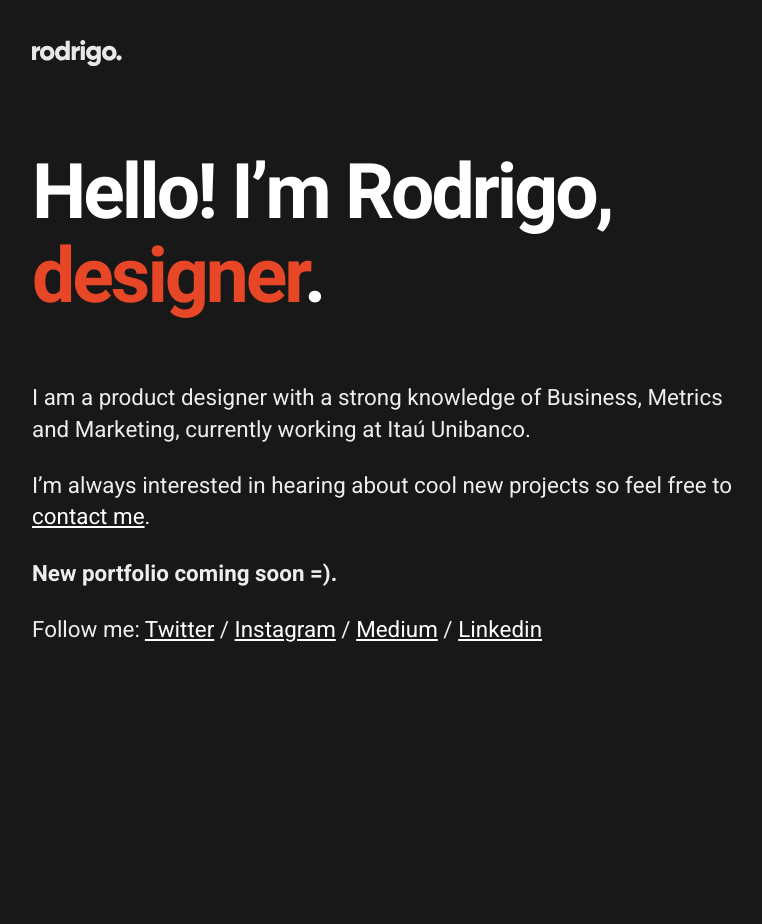
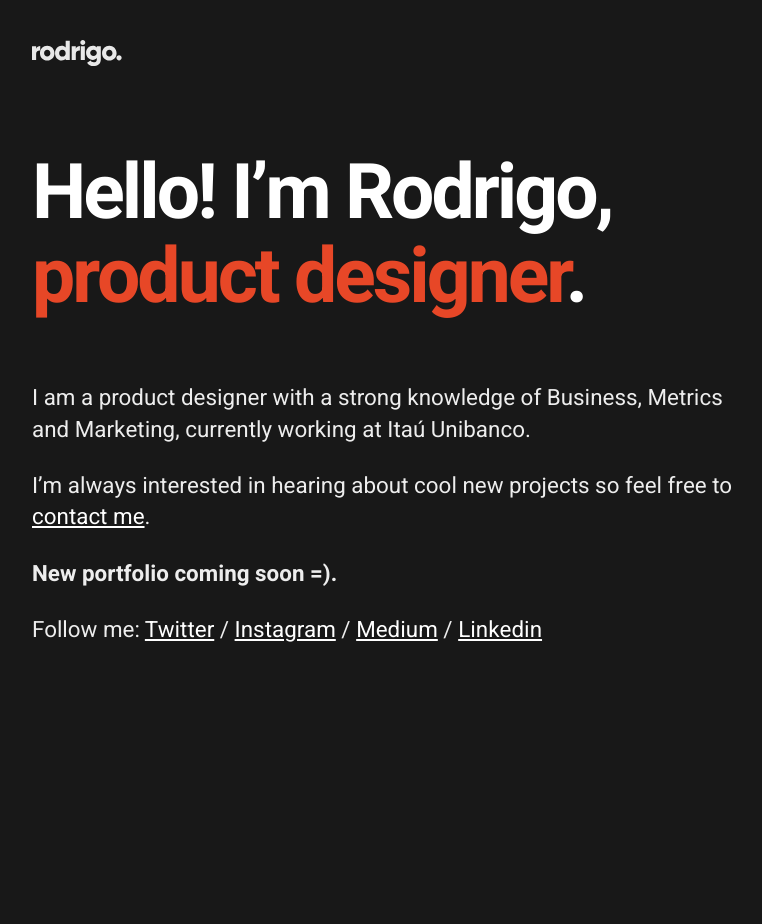
Before and after one commit to drigoteixeira/drigoteixeira.github.io, a Jekyll site: the page built from index.html, in a window 1280 px wide. Shown: the whole page, without its empty margins (58-820 px from the left). Built offline with Jekyll 4.4.1, drawn with Linux system fonts in a browser that asks for light colours; nearby versions of some CDN libraries.

Commit message:
Update homepage

```diff
--- a/index.html
+++ b/index.html
@@ -6,7 +6,7 @@ layout: home2
         <div class="row">
             <div class="nine columns">
 
-                <h1>Hello! I’m Rodrigo, <span>designer</span>.</h1>
+                <h1>Hello! I’m Rodrigo, <span>product designer</span>.</h1>
 
             </div>
         </div>
```
